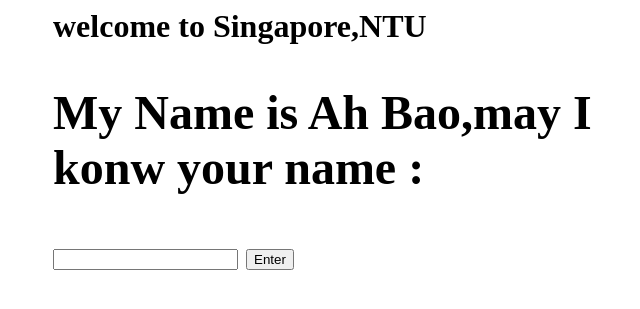
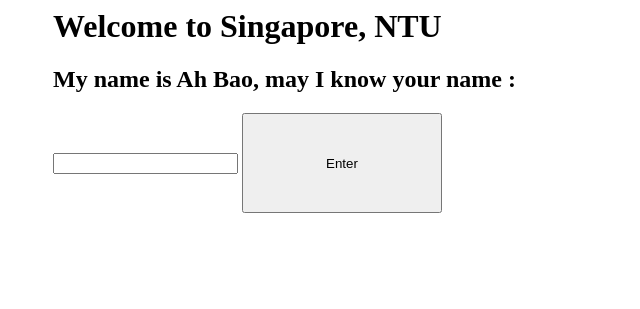
Before and after one commit to ark-zed/rpa-19Feb2024, a Flask app: page / in a window 1280 px wide. Shown: the top 309 px of the page, without its empty margins (271-911 px from the left). Run offline with Flask 3, Linux system fonts and the light colour scheme.

Commit message:
Update index.html

```diff
--- a/templates/index.html
+++ b/templates/index.html
@@ -1,15 +1,15 @@
 <style>
-.container{width: 100%;margin: auto;}
+.container{width:100%;margin:auto}
 @media (min-width:600px) {.container{width: 80%;}}
 @media (min-width:768px) {.container{width: 60%;}}
 @media (min-width:1024px) {.container{width: 50%;}}
 </style>
 
 <div class="container">
-<h1>welcome to Singapore,NTU<h1>
+<h1>Welcome to Singapore, NTU</h1>
 <form action="/main" method="post">
-  <h2>My Name is Ah Bao,may I konw your name : </h2>
+  <h2>My name is Ah Bao, may I know your name : </h2>
   <input type = "text" name="r">
-  <input type = "submit" value="Enter">
+  <input type = "submit" value="Enter" style="width:200px;height:100px;">
 </form>
 </div>
```
